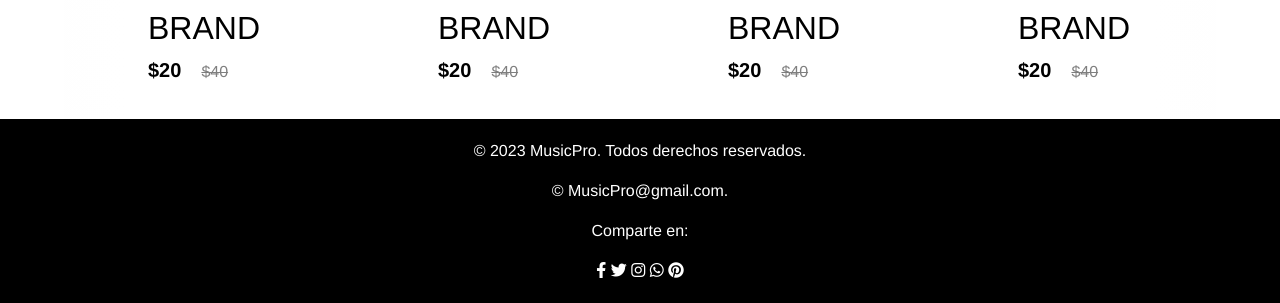
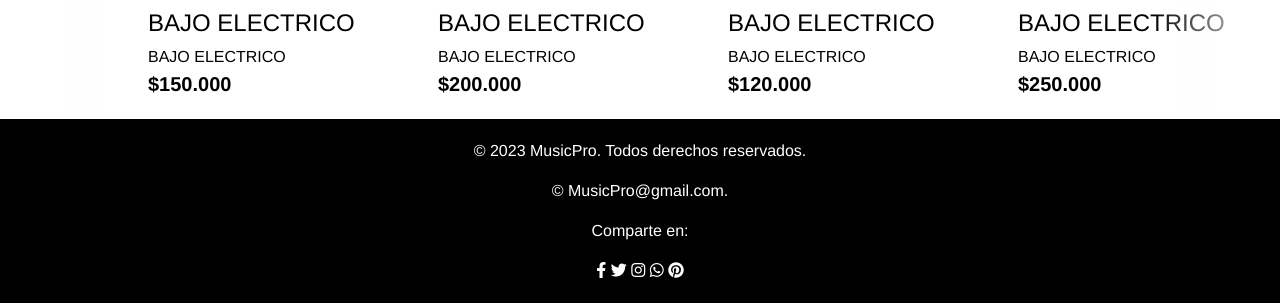
Before and after one commit to SebastianVillagraLuengo/MusicPro3_Revengeance, a Django app: page /admin in a window 1280 px wide. Shown: the part 2415-2718 px from the top of the page. Run offline with Django 4.2, Linux system fonts and the light colour scheme; some libraries are stand-ins or nearby versions.

Commit message:
fane best companion

```diff
--- a/MusicPro4_PhantomPain/core/templates/core/vista_admin.html
+++ b/MusicPro4_PhantomPain/core/templates/core/vista_admin.html
@@ -23,7 +23,7 @@
       <!-- NAVBAR -->
   <div class="topnav" id="myTopnav">
     <a href="{% url 'vista_admin' %}" class="active"><i class="fa fa-home"></i></i> Inicio.</a>
-    <a href="http://127.0.0.1:5501/F_registro(formulario)%20traduce%20de%20aqui%20a%20abajo.html"><i class="fa-solid fa-guitar" style="color: #ffffff;"></i> Ir a todos los productos.</a>
+    <a href="{% url 'tienda' %}"><i class="fa-solid fa-guitar" style="color: #ffffff;"></i> Ir a todos los productos.</a>
     <a href="http://127.0.0.1:5501/carrito.html"><i class="fa-solid fa-cart-shopping" style="color: #ffffff;"></i> Carrito de compras.</a>
     <a href="{% url 'index' %}"><i class="fa-sharp fa-solid fa-right-to-bracket" style="color: #ffffff;"></i> Cerrar Sesión.</a>
 
@@ -166,111 +166,121 @@
         <div class="product-card">
             <div class="product-image">
                 <span class="discount-tag"></span>
-                        <img src="{% static 'core/IMG/bajo01.jpg' %}" class="product-thumb" alt="">
+                <img src="{% static 'core/IMG/p1.jpg' %}" class="product-thumb" alt="">
                 <button class="card-btn">Comprar</button>
             </div>
             <div class="product-info">
-                        <h4 class="product-brand">Bajo Electrico </h4>
+                <h4 class="product-brand">Esi </h4>
+                <h8 class="product-brand">Monitor de Estudio Esi </h8><br>
                 <span class="price">$150.000</span><span class="actual-price"></span>
             </div>
         </div>
         <div class="product-card">
             <div class="product-image">
                 <span class="discount-tag"></span>
-                        <img src="{% static 'core/IMG/bajo02.jpg' %}" class="product-thumb" alt="">
+                <img src="{% static 'core/IMG/p10.jpg' %}" class="product-thumb" alt="">
                 <button class="card-btn">Comprar</button>
             </div>
             <div class="product-info">
-                        <h4 class="product-brand">Bajo Electrico</h4>
+                <h4 class="product-brand">Pedal</h4>
+                <h8 class="product-brand">Blackstar dual</h8><br>
                 <span class="price">$200.000</span><span class="actual-price"></span>
             </div>
         </div>
         <div class="product-card">
             <div class="product-image">
                 <span class="discount-tag"></span>
-                        <img src="{% static 'core/IMG/bajo03.jpg' %}" class="product-thumb" alt="">
+                <img src="{% static 'core/IMG/bajo3.jpg' %}" class="product-thumb" alt="">
                 <button class="card-btn">Comprar</button>
             </div>
             <div class="product-info">
-                        <h2 class="product-brand">Bajo Electrico</h2>
-                        <span class="price"></span><span class="actual-price">$120.000</span>
+                <h4 class="product-brand">Bajo Electrico</h4>
+                <h8 class="product-brand">MaxStone</h8><br>
+                <span class="price">$1.020.000</span><span class="actual-price"></span>
             </div>
         </div>
         <div class="product-card">
             <div class="product-image">
-                        <span class="discount-tag">50% off</span>
-                        <img src="images/card4.jpg" class="product-thumb" alt="">
-                        <button class="card-btn">add to wishlist</button>
+                <span class="discount-tag"></span>
+                <img src="{% static 'core/IMG/bajo04.jpg' %}" class="product-thumb" alt="">
+                <button class="card-btn">Comprar</button>
             </div>
             <div class="product-info">
-                        <h2 class="product-brand">brand</h2>
-                        <span class="price">$20</span><span class="actual-price">$40</span>
+                <h4 class="product-brand">Bajo Electrico</h4>
+                <h8 class="product-brand">Greg Bennet</h8><br>
+                <span class="price">$2.050.000</span><span class="actual-price"></span>
             </div>
         </div>
         <div class="product-card">
             <div class="product-image">
-                        <span class="discount-tag">50% off</span>
-                        <img src="images/card5.jpg" class="product-thumb" alt="">
-                        <button class="card-btn">add to wishlist</button>
+                <span class="discount-tag"></span>
+                <img src="{% static 'core/IMG/p7.webp' %}" class="product-thumb" alt="">
+                <button class="card-btn">Comprar</button>
             </div>
             <div class="product-info">
-                        <h2 class="product-brand">brand</h2>
-                        <span class="price">$20</span><span class="actual-price">$40</span>
+                <h4 class="product-brand">Microfono</h4>
+                <h8 class="product-brand">Nevo</h8><br>
+                <span class="price">$400.000</span><span class="actual-price"></span>
             </div>
         </div>
         <div class="product-card">
             <div class="product-image">
-                        <span class="discount-tag">50% off</span>
-                        <img src="images/card6.jpg" class="product-thumb" alt="">
-                        <button class="card-btn">add to wishlist</button>
+                <span class="discount-tag"></span>
+                <img src="{% static 'core/IMG/bajo05.jpg' %}" class="product-thumb" alt="">
+                <button class="card-btn">Comprar</button>
             </div>
             <div class="product-info">
-                        <h2 class="product-brand">brand</h2>
-                        <span class="price">$20</span><span class="actual-price">$40</span>
+                <h4 class="product-brand">Bajo Electrico</h4>
+                <h8 class="product-brand">Bajo Electrico</h8><br>
+                <span class="price">$1.200.000</span><span class="actual-price"></span>
             </div>
         </div>
         <div class="product-card">
             <div class="product-image">
-                        <span class="discount-tag">50% off</span>
-                        <img src="images/card7.jpg" class="product-thumb" alt="">
-                        <button class="card-btn">add to wishlist</button>
+                <span class="discount-tag"></span>
+                <img src="{% static 'core/IMG/bajo07.jpg' %}" class="product-thumb" alt="">
+                <button class="card-btn">Comprar</button>
             </div>
             <div class="product-info">
-                        <h2 class="product-brand">brand</h2>
-                        <span class="price">$20</span><span class="actual-price">$40</span>
+                <h4 class="product-brand">Bajo Electrico</h4>
+                <h8 class="product-brand">Bajo Electrico</h8><br>
+                <span class="price">$700.000</span><span class="actual-price"></span>
             </div>
         </div>
         <div class="product-card">
             <div class="product-image">
-                        <span class="discount-tag">50% off</span>
-                        <img src="images/card8.jpg" class="product-thumb" alt="">
-                        <button class="card-btn">add to wishlist</button>
+                <span class="discount-tag"></span>
+                <img src="{% static 'core/IMG/bajo09.jpg' %}" class="product-thumb" alt="">
+                <button class="card-btn">Comprar</button>
             </div>
             <div class="product-info">
-                        <h2 class="product-brand">brand</h2>
-                        <span class="price">$20</span><span class="actual-price">$40</span>
+                <h4 class="product-brand">Bajo Electrico</h4>
+                <h8 class="product-brand">Bajo Electrico</h8><br>
+                <span class="price">$900.000</span><span class="actual-price"></span>
             </div>
         </div>
         <div class="product-card">
             <div class="product-image">
-                        <span class="discount-tag">50% off</span>
-                        <img src="images/card9.jpg" class="product-thumb" alt="">
-                        <button class="card-btn">add to wishlist</button>
+                <span class="discount-tag"></span>
+                <img src="{% static 'core/IMG/bajo10.webp' %}" class="product-thumb" alt="">
+                <button class="card-btn">Comprar</button>
             </div>
             <div class="product-info">
-                        <h2 class="product-brand">brand</h2>
-                        <span class="price">$20</span><span class="actual-price">$40</span>
+                <h4 class="product-brand">Bajo Electrico</h4>
+                <h8 class="product-brand">Bajo Electrico</h8><br>
+                <span class="price">$250.000</span><span class="actual-price"></span>
             </div>
         </div>
         <div class="product-card">
             <div class="product-image">
-                        <span class="discount-tag">50% off</span>
-                        <img src="images/card10.jpg" class="product-thumb" alt="">
-                        <button class="card-btn">add to wishlist</button>
+                <span class="discount-tag"></span>
+                <img src="{% static 'core/IMG/8.jpg' %}" class="product-thumb" alt="">
+                <button class="card-btn">Comprar</button>
             </div>
             <div class="product-info">
-                        <h2 class="product-brand">brand</h2>
-                        <span class="price">$20</span><span class="actual-price">$40</span>
+                <h4 class="product-brand">Bajo Electrico</h4>
+                <h8 class="product-brand">Bajo Electrico</h8><br>
+                <span class="price">$800.000</span><span class="actual-price"></span>
             </div>
         </div>
     </div>
@@ -287,118 +297,128 @@
         <div><br>
 
             <section class="product">
-                <h2 class="product-category">Ofertas HOT</h2>
+                <h2 class="product-category">Nuestros Mejores Bajos</h2>
                 <button class="pre-btn"><img src="images/arrow.png" alt=""></button>
                 <button class="nxt-btn"><img src="images/arrow.png" alt=""></button>
                 <div class="product-container">
                     <div class="product-card">
                         <div class="product-image">
-                            <span class="discount-tag">50% off</span>
-                            <img src="images/card1.jpg" class="product-thumb" alt="">
-                            <button class="card-btn">add to wishlist</button>
+                            <span class="discount-tag"></span>
+                            <img src="{% static 'core/IMG/bajo01.jpg' %}" class="product-thumb" alt="">
+                            <button class="card-btn">Comprar</button>
                         </div>
                         <div class="product-info">
-                            <h2 class="product-brand">brand</h2>
-                            <span class="price">$20</span><span class="actual-price">$40</span>
+                            <h4 class="product-brand">Bajo Electrico </h4>
+                            <h8 class="product-brand">Bajo Electrico</h8><br>
+                            <span class="price">$150.000</span><span class="actual-price"></span>
                         </div>
                     </div>
                     <div class="product-card">
                         <div class="product-image">
-                            <span class="discount-tag">50% off</span>
-                            <img src="images/card2.jpg" class="product-thumb" alt="">
-                            <button class="card-btn">add to wishlist</button>
+                            <span class="discount-tag"></span>
+                            <img src="{% static 'core/IMG/bajo02.jpg' %}" class="product-thumb" alt="">
+                            <button class="card-btn">Comprar</button>
                         </div>
                         <div class="product-info">
-                            <h2 class="product-brand">brand</h2>
-                            <span class="price">$20</span><span class="actual-price">$40</span>
+                            <h4 class="product-brand">Bajo Electrico</h4>
+                            <h8 class="product-brand">Bajo Electrico</h8><br>
+                            <span class="price">$200.000</span><span class="actual-price"></span>
                         </div>
                     </div>
                     <div class="product-card">
                         <div class="product-image">
-                            <span class="discount-tag">50% off</span>
-                            <img src="images/card3.jpg" class="product-thumb" alt="">
-                            <button class="card-btn">add to wishlist</button>
+                            <span class="discount-tag"></span>
+                            <img src="{% static 'core/IMG/bajo3.jpg' %}" class="product-thumb" alt="">
+                            <button class="card-btn">Comprar</button>
                         </div>
                         <div class="product-info">
-                            <h2 class="product-brand">brand</h2>
-                            <span class="price">$20</span><span class="actual-price">$40</span>
+                            <h4 class="product-brand">Bajo Electrico</h4>
+                            <h8 class="product-brand">Bajo Electrico</h8><br>
+                            <span class="price">$120.000</span><span class="actual-price"></span>
                         </div>
                     </div>
                     <div class="product-card">
                         <div class="product-image">
-                            <span class="discount-tag">50% off</span>
-                            <img src="images/card4.jpg" class="product-thumb" alt="">
-                            <button class="card-btn">add to wishlist</button>
+                            <span class="discount-tag"></span>
+                            <img src="{% static 'core/IMG/bajo04.jpg' %}" class="product-thumb" alt="">
+                            <button class="card-btn">Comprar</button>
                         </div>
                         <div class="product-info">
-                            <h2 class="product-brand">brand</h2>
-                            <span class="price">$20</span><span class="actual-price">$40</span>
+                            <h4 class="product-brand">Bajo Electrico</h4>
+                            <h8 class="product-brand">Bajo Electrico</h8><br>
+                            <span class="price">$250.000</span><span class="actual-price"></span>
                         </div>
                     </div>
                     <div class="product-card">
                         <div class="product-image">
-                            <span class="discount-tag">50% off</span>
-                            <img src="images/card5.jpg" class="product-thumb" alt="">
-                            <button class="card-btn">add to wishlist</button>
+                            <span class="discount-tag"></span>
+                            <img src="{% static 'core/IMG/bajo05.jpg' %}" class="product-thumb" alt="">
+                            <button class="card-btn">Comprar</button>
                         </div>
                         <div class="product-info">
-                            <h2 class="product-brand">brand</h2>
-                            <span class="price">$20</span><span class="actual-price">$40</span>
+                            <h4 class="product-brand">Bajo Electrico</h4>
+                            <h8 class="product-brand">Bajo Electrico</h8><br>
+                            <span class="price">$400.000</span><span class="actual-price"></span>
                         </div>
                     </div>
                     <div class="product-card">
                         <div class="product-image">
-                            <span class="discount-tag">50% off</span>
-                            <img src="images/card6.jpg" class="product-thumb" alt="">
-                            <button class="card-btn">add to wishlist</button>
+                            <span class="discount-tag"></span>
+                            <img src="{% static 'core/IMG/bajo05.jpg' %}" class="product-thumb" alt="">
+                            <button class="card-btn">Comprar</button>
                         </div>
                         <div class="product-info">
-                            <h2 class="product-brand">brand</h2>
-                            <span class="price">$20</span><span class="actual-price">$40</span>
+                            <h4 class="product-brand">Bajo Electrico</h4>
+                            <h8 class="product-brand">Bajo Electrico</h8><br>
+                            <span class="price">$1.200.000</span><span class="actual-price"></span>
                         </div>
                     </div>
                     <div class="product-card">
                         <div class="product-image">
-                            <span class="discount-tag">50% off</span>
-                            <img src="images/card7.jpg" class="product-thumb" alt="">
-                            <button class="card-btn">add to wishlist</button>
+                            <span class="discount-tag"></span>
+                            <img src="{% static 'core/IMG/bajo07.jpg' %}" class="product-thumb" alt="">
+                            <button class="card-btn">Comprar</button>
                         </div>
                         <div class="product-info">
-                            <h2 class="product-brand">brand</h2>
-                            <span class="price">$20</span><span class="actual-price">$40</span>
+                            <h4 class="product-brand">Bajo Electrico</h4>
+                            <h8 class="product-brand">Bajo Electrico</h8><br>
+                            <span class="price">$700.000</span><span class="actual-price"></span>
                         </div>
                     </div>
                     <div class="product-card">
                         <div class="product-image">
-                            <span class="discount-tag">50% off</span>
-                            <img src="images/card8.jpg" class="product-thumb" alt="">
-                            <button class="card-btn">add to wishlist</button>
+                            <span class="discount-tag"></span>
+                            <img src="{% static 'core/IMG/bajo09.jpg' %}" class="product-thumb" alt="">
+                            <button class="card-btn">Comprar</button>
                         </div>
                         <div class="product-info">
-                            <h2 class="product-brand">brand</h2>
-                            <span class="price">$20</span><span class="actual-price">$40</span>
+                            <h4 class="product-brand">Bajo Electrico</h4>
+                            <h8 class="product-brand">Bajo Electrico</h8><br>
+                            <span class="price">$900.000</span><span class="actual-price"></span>
                         </div>
                     </div>
                     <div class="product-card">
                         <div class="product-image">
-                            <span class="discount-tag">50% off</span>
-                            <img src="images/card9.jpg" class="product-thumb" alt="">
-                            <button class="card-btn">add to wishlist</button>
+                            <span class="discount-tag"></span>
+                            <img src="{% static 'core/IMG/bajo10.webp' %}" class="product-thumb" alt="">
+                            <button class="card-btn">Comprar</button>
                         </div>
                         <div class="product-info">
-                            <h2 class="product-brand">brand</h2>
-                            <span class="price">$20</span><span class="actual-price">$40</span>
+                            <h4 class="product-brand">Bajo Electrico</h4>
+                            <h8 class="product-brand">Bajo Electrico</h8><br>
+                            <span class="price">$250.000</span><span class="actual-price"></span>
                         </div>
                     </div>
                     <div class="product-card">
                         <div class="product-image">
-                            <span class="discount-tag">50% off</span>
-                            <img src="images/card10.jpg" class="product-thumb" alt="">
-                            <button class="card-btn">add to wishlist</button>
+                            <span class="discount-tag"></span>
+                            <img src="{% static 'core/IMG/8.jpg' %}" class="product-thumb" alt="">
+                            <button class="card-btn">Comprar</button>
                         </div>
                         <div class="product-info">
-                            <h2 class="product-brand">brand</h2>
-                            <span class="price">$20</span><span class="actual-price">$40</span>
+                            <h4 class="product-brand">Bajo Electrico</h4>
+                            <h8 class="product-brand">Bajo Electrico</h8><br>
+                            <span class="price">$800.000</span><span class="actual-price"></span>
                         </div>
                     </div>
                 </div>
```
Lines whose indentation alone changed are shown as unchanged.
